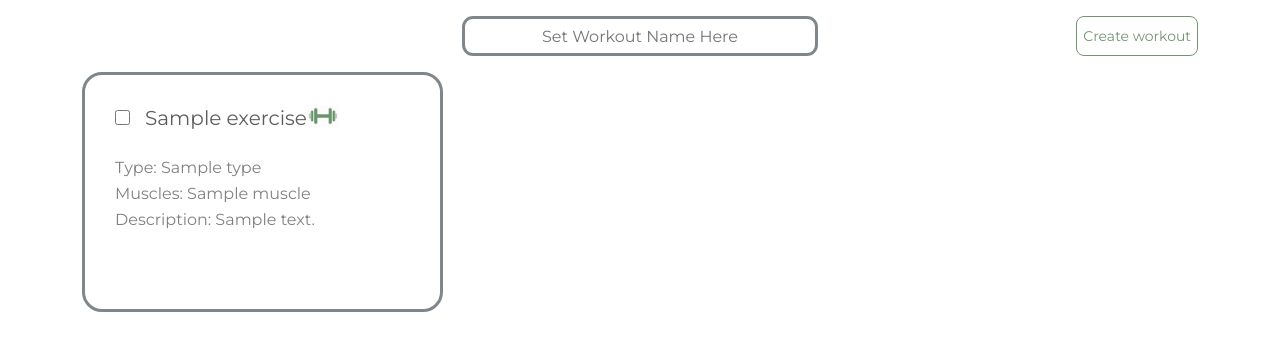
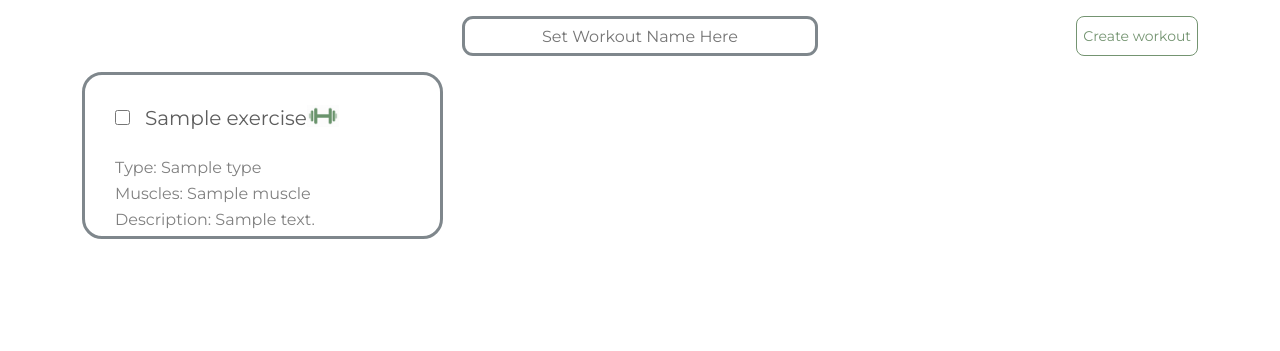
Before and after one commit to batiukmaks/GainTracker, a Flask app: template templates/workouts/workout_create.html in a window 1280 px wide. Shown: the part 100-451 px from the top of the page. Run offline with Flask 2, Linux system fonts and the light colour scheme; the template is opened without the code that fills it: most values are stand-ins (such as "Sample title", 1, 10 or a date in 2020).

Commit message:
made heights of exercises equal

```diff
--- a/templates/workouts/workout_create.html
+++ b/templates/workouts/workout_create.html
@@ -26,7 +26,7 @@
     <div class="row row-cols-3 gy-3 gx-3">
       {% for exercise in exercises %}
       <div class="col">
-        <div class="exercise-wrapper">
+        <div class="exercise-wrapper h-100">
           <div class="exercise-header">
             <input type="checkbox" value="{{ exercise.id }}" name="exercises">
             <p class="exercise-name">{{ exercise.name }}</p>
```
